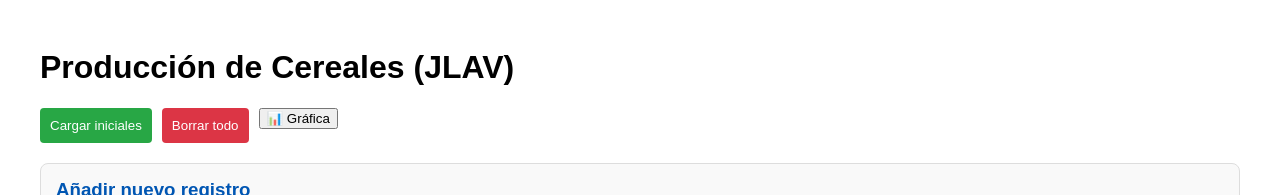
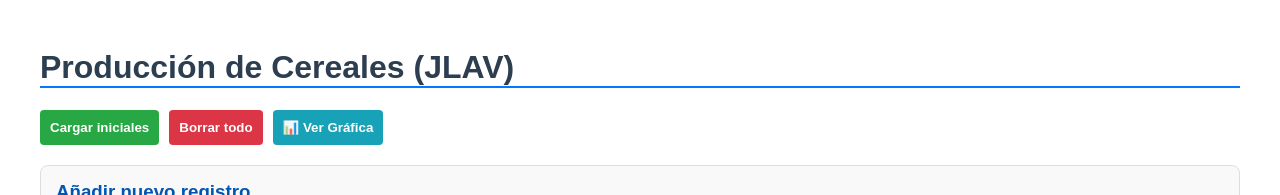
Before and after one commit to gti-sos/SOS2526-18, a SvelteKit app in the folder src/front/: page /cereal-productions in a window 1280 px wide. Shown: the top 195 px of the page. Built offline with nearby package versions, Linux system fonts and the light colour scheme; no server answers.

Commit message:
Añadida navegación entre tabla y gráfica de cereales

```diff
--- a/src/front/src/routes/cereal-productions/+page.svelte
+++ b/src/front/src/routes/cereal-productions/+page.svelte
@@ -12,12 +12,11 @@
     let limit = 10;
     let offset = $state(0);
 
-    // Control de mensajes por URL (Para el Test 3 de edición)
+    // Captura de actualización desde edición (Test 3)
     $effect(() => {
         if (page.url.searchParams.get('updated') === 'true') {
-            message = "actualizado correctamente"; // <--- Texto exacto que busca el Test 3
+            message = "actualizado correctamente";
             messageType = "success";
-            // Limpiamos la URL para que no salga el mensaje siempre
             window.history.replaceState({}, '', window.location.pathname);
             getCereals();
         }
@@ -25,24 +24,32 @@
 
     async function getCereals() {
         const res = await fetch(`/api/v2/cereal-productions?limit=${limit}&offset=${offset}`);
-        if (res.ok) { cereals = await res.json(); }
-    }
-
-    async function deleteAll() {
-        if (confirm("¿Seguro?")) {
-            const res = await fetch("/api/v2/cereal-productions", { method: "DELETE" });
-            if (res.ok) {
-                offset = 0;
-                getCereals();
-                message = "borrados"; // <--- Texto exacto que busca el Test 6
-                messageType = "success";
-            }
+        if (res.ok) {
+            cereals = await res.json();
         }
     }
 
     async function loadInitialData() {
         const res = await fetch("/api/v2/cereal-productions/loadInitialData");
-        if (res.ok) { message = "datos cargados"; messageType = "success"; getCereals(); }
+        if (res.ok) {
+            message = "datos cargados";
+            messageType = "success";
+            offset = 0;
+            await getCereals();
+        }
+    }
+
+    async function deleteAll() {
+        if (confirm("¿Seguro que quieres borrar todo?")) {
+            const res = await fetch("/api/v2/cereal-productions", { method: "DELETE" });
+            if (res.ok) {
+                offset = 0;
+                await getCereals();
+                // Mensaje exacto para el Test 6
+                message = "borrados";
+                messageType = "success";
+            }
+        }
     }
 
     onMount(getCereals);
@@ -56,7 +63,9 @@
     <div class="top-bar">
         <button onclick={loadInitialData} class="btn-load">Cargar iniciales</button>
         <button onclick={deleteAll} class="btn-del">Borrar todo</button>
-        <a href="/analytics/cereal-productions"><button class="btn-viz">📊 Gráfica</button></a>
+        <a href="/analytics/cereal-productions" class="btn-viz-link">
+            <button class="btn-viz">📊 Ver Gráfica</button>
+        </a>
     </div>
 
     <CerealForm {getCereals} bind:message bind:messageType />
@@ -65,8 +74,11 @@
 </main>
 
 <style>
-    main { padding: 20px; max-width: 1200px; margin: 0 auto; font-family: sans-serif; }
-    .top-bar { margin-bottom: 20px; display: flex; gap: 10px; }
-    .btn-load { background: #28a745; color: white; border: none; padding: 10px; border-radius: 4px; cursor: pointer; }
-    .btn-del { background: #dc3545; color: white; border: none; padding: 10px; border-radius: 4px; cursor: pointer; }
+    main { font-family: sans-serif; padding: 20px; max-width: 1200px; margin: 0 auto; }
+    h1 { border-bottom: 2px solid #007bff; color: #2c3e50; }
+    .top-bar { display: flex; gap: 10px; margin-bottom: 20px; }
+    .btn-load { background: #28a745; color: white; border: none; padding: 10px; border-radius: 4px; cursor: pointer; font-weight: bold; }
+    .btn-del { background: #dc3545; color: white; border: none; padding: 10px; border-radius: 4px; cursor: pointer; font-weight: bold; }
+    .btn-viz { background: #17a2b8; color: white; border: none; padding: 10px; border-radius: 4px; cursor: pointer; font-weight: bold; }
+    .btn-viz-link { text-decoration: none; }
 </style>
--- a/src/front/src/routes/cereal-productions/Message.svelte
+++ b/src/front/src/routes/cereal-productions/Message.svelte
@@ -1,4 +1,5 @@
 <script>
+    // Recibimos las props en Svelte 5
     let { message = $bindable(""), type = $bindable("danger") } = $props();
 </script>
 
@@ -10,8 +11,22 @@
 {/if}
 
 <style>
-    .alert { padding: 15px; margin: 10px 0; border-radius: 4px; position: relative; font-weight: bold; }
+    .alert {
+        padding: 15px;
+        margin: 10px 0;
+        border-radius: 4px;
+        position: relative;
+        font-weight: bold;
+    }
     .success { background-color: #d4edda; color: #155724; border: 1px solid #c3e6cb; }
     .danger { background-color: #f8d7da; color: #721c24; border: 1px solid #f5c6cb; }
-    button { position: absolute; right: 10px; top: 10px; background: none; border: none; cursor: pointer; }
+    button {
+        position: absolute;
+        right: 10px;
+        top: 10px;
+        background: none;
+        border: none;
+        cursor: pointer;
+        font-weight: bold;
+    }
 </style>
```
